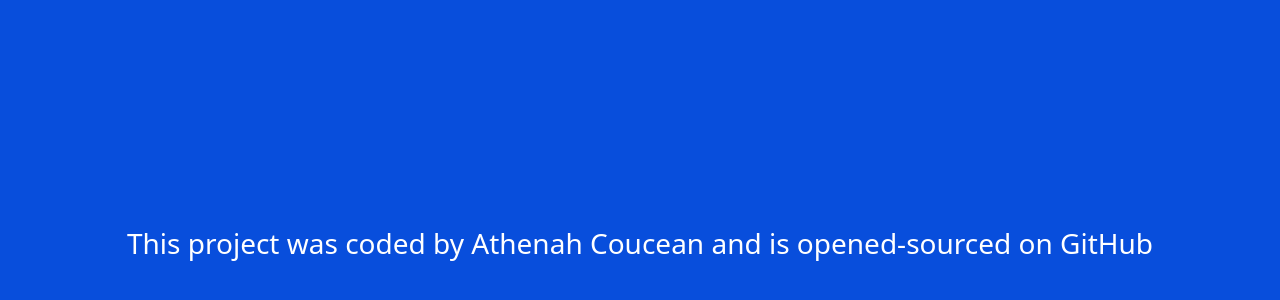
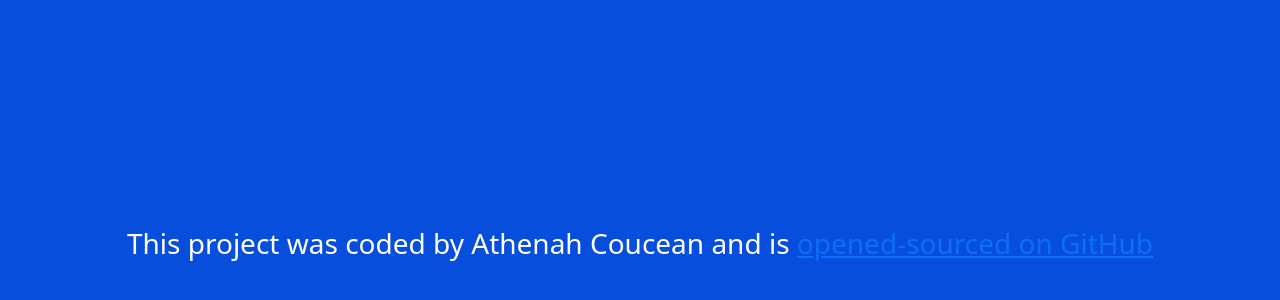
Before and after one commit to Athens410/react-week5, a React (Create React App) app in the folder react-week5/: page / in a window 1280 px wide. Shown: the part 152-452 px from the top of the page. Built offline with nearby package versions, Linux system fonts and the light colour scheme.

Commit message:
added href and imported bootstrap earlier

```diff
--- a/react-week5/src/App.js
+++ b/react-week5/src/App.js
@@ -9,7 +9,7 @@
 
 
        <div className="end">
-       <h3>This project was coded by Athenah Coucean and is opened-sourced on GitHub</h3>
+       <h3>This project was coded by Athenah Coucean and is <a href="https://github.com/Athens410/react-week5.git">opened-sourced on GitHub</a></h3>
      </div>
 
       </header>
```
